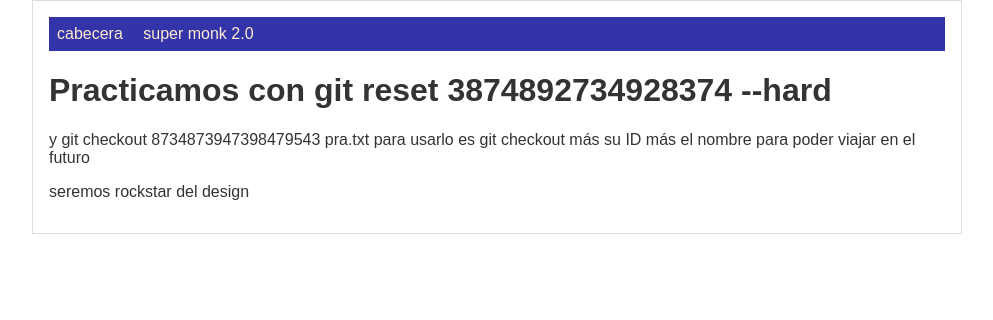
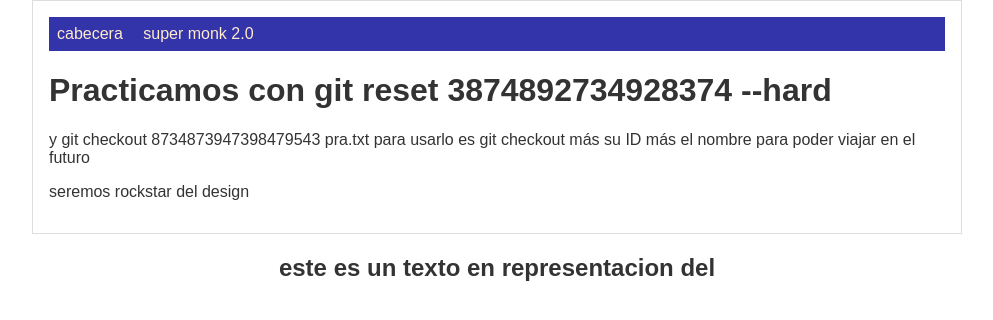
Before and after one commit to RicardoMonk/practica, a plain HTML site: page index.html in a window 1280 px wide. Shown: the whole page, without its empty margins (143-1136 px from the left). Drawn offline with Linux system fonts and the light colour scheme.

Commit message:
footer terminado

```diff
--- a/index.html
+++ b/index.html
@@ -20,5 +20,8 @@
                  </p>
                 </div>
         </div>
+        <footer>
+            <h2>este es un texto en representacion del <footer></footer></h2>
+        </footer>
     </body>
 </html>
```
